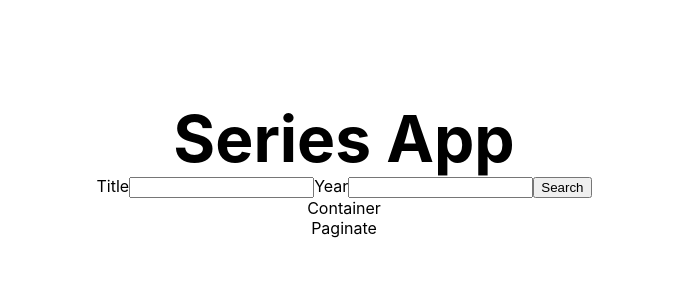
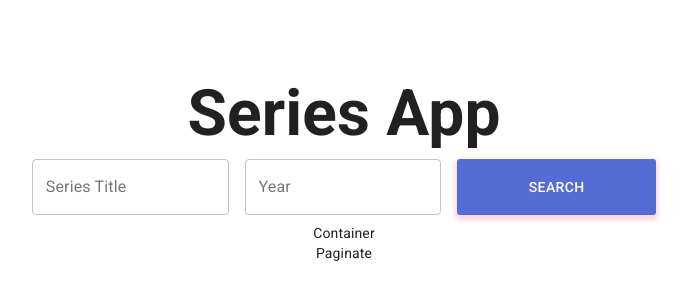
Before and after one commit to ralintuscano/next-movies-app, a Next.js app: page / in a window 1280 px wide. Shown: the part 230-530 px from the top of the page, without its empty margins (296-986 px from the left). Built offline with nearby package versions, Linux system fonts and the light colour scheme.

Commit message:
setup material UI and created SearchMovie component

```diff
--- a/components/SearchMovie.js
+++ b/components/SearchMovie.js
@@ -1,14 +1,73 @@
 import React from "react";
+import PropTypes from "prop-types";
+
+import { withStyles } from "@material-ui/styles";
+import Typography from "@material-ui/core/Typography";
+import TextField from "@material-ui/core/TextField";
+import Container from "@material-ui/core/Container";
+import SearchIcon from "@material-ui/icons/Search";
+import Button from "@material-ui/core/Button";
+
+import axios from "axios";
+import { red } from "@material-ui/core/colors";
+import { makeStyles } from "@material-ui/core";
+
+const useStyles = makeStyles((theme) => ({
+  root: {
+    display: "flex",
+    justifyContent: "center",
+    flexWrap: "wrap",
+    "& > *": {
+      margin: theme.spacing(1),
+      textAlign: "center",
+      width: "25ch",
+    },
+  },
+  submitButton: {
+    background: theme.palette.primary.main,
+    border: 0,
+    borderRadius: 3,
+    boxShadow: "0 3px 5px 2px rgba(255, 105, 135, .3)",
+    color: "white",
+    height: "4em",
+    padding: "0 30px",
+    width: "25ch",
+    "&:hover": {
+      background: "#3B4B95",
+    },
+  },
+}));
 
 function SearchMovie() {
+  const classes = useStyles();
   return (
-    <div>
-      <label>Title</label>
-      <input type="text" />
-      <label>Year</label>
-      <input type="text" />
-      <button type="submit">Search</button>
-    </div>
+    <React.Fragment>
+      <form
+        className={classes.root}
+        noValidate
+        autoComplete="off"
+        onSubmit={(e) => {
+          e.preventDefault();
+          alert("Submitted form!");
+        }}
+      >
+        <TextField
+          id="outlined-basic"
+          label="Series Title"
+          variant="outlined"
+          // onChange={handleChange}
+        />
+        <TextField
+          id="outlined-basic"
+          label="Year"
+          variant="outlined"
+          // onChange={handleChange}
+        />
+        <Button className={classes.submitButton} type="submit">
+          Search
+        </Button>
+      </form>
+    </React.Fragment>
   );
 }
 
--- a/package.json
+++ b/package.json
@@ -9,6 +9,7 @@
   },
   "dependencies": {
     "@material-ui/core": "^4.11.0",
+    "@material-ui/icons": "^4.9.1",
     "axios": "^0.20.0",
     "next": "9.5.5",
     "react": "17.0.0",
--- a/pages/_app.js
+++ b/pages/_app.js
@@ -1,7 +1,40 @@
-import '../styles/globals.css'
+import React from "react";
+import PropTypes from "prop-types";
+import Head from "next/head";
+import { ThemeProvider } from "@material-ui/core/styles";
+import CssBaseline from "@material-ui/core/CssBaseline";
+import theme from "./theme";
 
-function MyApp({ Component, pageProps }) {
-  return <Component {...pageProps} />
+export default function MyApp(props) {
+  const { Component, pageProps } = props;
+
+  React.useEffect(() => {
+    // Remove the server-side injected CSS.
+    const jssStyles = document.querySelector("#jss-server-side");
+    if (jssStyles) {
+      jssStyles.parentElement.removeChild(jssStyles);
+    }
+  }, []);
+
+  return (
+    <React.Fragment>
+      <Head>
+        <title>My page</title>
+        <meta
+          name="viewport"
+          content="minimum-scale=1, initial-scale=1, width=device-width"
+        />
+      </Head>
+      <ThemeProvider theme={theme}>
+        {/* CssBaseline kickstart an elegant, consistent, and simple baseline to build upon. */}
+        <CssBaseline />
+        <Component {...pageProps} />
+      </ThemeProvider>
+    </React.Fragment>
+  );
 }
 
-export default MyApp
+MyApp.propTypes = {
+  Component: PropTypes.elementType.isRequired,
+  pageProps: PropTypes.object.isRequired,
+};
--- /dev/null
+++ b/pages/_document.js
@@ -0,0 +1,71 @@
+import React from "react";
+import Document, { Html, Head, Main, NextScript } from "next/document";
+import { ServerStyleSheets } from "@material-ui/core/styles";
+import theme from "./theme";
+
+export default class MyDocument extends Document {
+  render() {
+    return (
+      <Html lang="en">
+        <Head>
+          {/* PWA primary color */}
+          <meta name="theme-color" content={theme.palette.primary.main} />
+          <link
+            rel="stylesheet"
+            href="https://fonts.googleapis.com/css?family=Roboto:300,400,500,700&display=swap"
+          />
+        </Head>
+        <body>
+          <Main />
+          <NextScript />
+        </body>
+      </Html>
+    );
+  }
+}
+
+// `getInitialProps` belongs to `_document` (instead of `_app`),
+// it's compatible with server-side generation (SSG).
+MyDocument.getInitialProps = async (ctx) => {
+  // Resolution order
+  //
+  // On the server:
+  // 1. app.getInitialProps
+  // 2. page.getInitialProps
+  // 3. document.getInitialProps
+  // 4. app.render
+  // 5. page.render
+  // 6. document.render
+  //
+  // On the server with error:
+  // 1. document.getInitialProps
+  // 2. app.render
+  // 3. page.render
+  // 4. document.render
+  //
+  // On the client
+  // 1. app.getInitialProps
+  // 2. page.getInitialProps
+  // 3. app.render
+  // 4. page.render
+
+  // Render app and page and get the context of the page with collected side effects.
+  const sheets = new ServerStyleSheets();
+  const originalRenderPage = ctx.renderPage;
+
+  ctx.renderPage = () =>
+    originalRenderPage({
+      enhanceApp: (App) => (props) => sheets.collect(<App {...props} />),
+    });
+
+  const initialProps = await Document.getInitialProps(ctx);
+
+  return {
+    ...initialProps,
+    // Styles fragment is rendered after the app and page rendering finish.
+    styles: [
+      ...React.Children.toArray(initialProps.styles),
+      sheets.getStyleElement(),
+    ],
+  };
+};
--- /dev/null
+++ b/pages/theme.js
@@ -0,0 +1,22 @@
+import { createMuiTheme } from "@material-ui/core/styles";
+import { red } from "@material-ui/core/colors";
+
+// Create a theme instance.
+const theme = createMuiTheme({
+  palette: {
+    primary: {
+      main: "#556cd6",
+    },
+    secondary: {
+      main: "#19857b",
+    },
+    error: {
+      main: red.A400,
+    },
+    background: {
+      default: "#fff",
+    },
+  },
+});
+
+export default theme;
```
Also changed, not shown: 1 other file (tests, documents, lock files or other folders).
